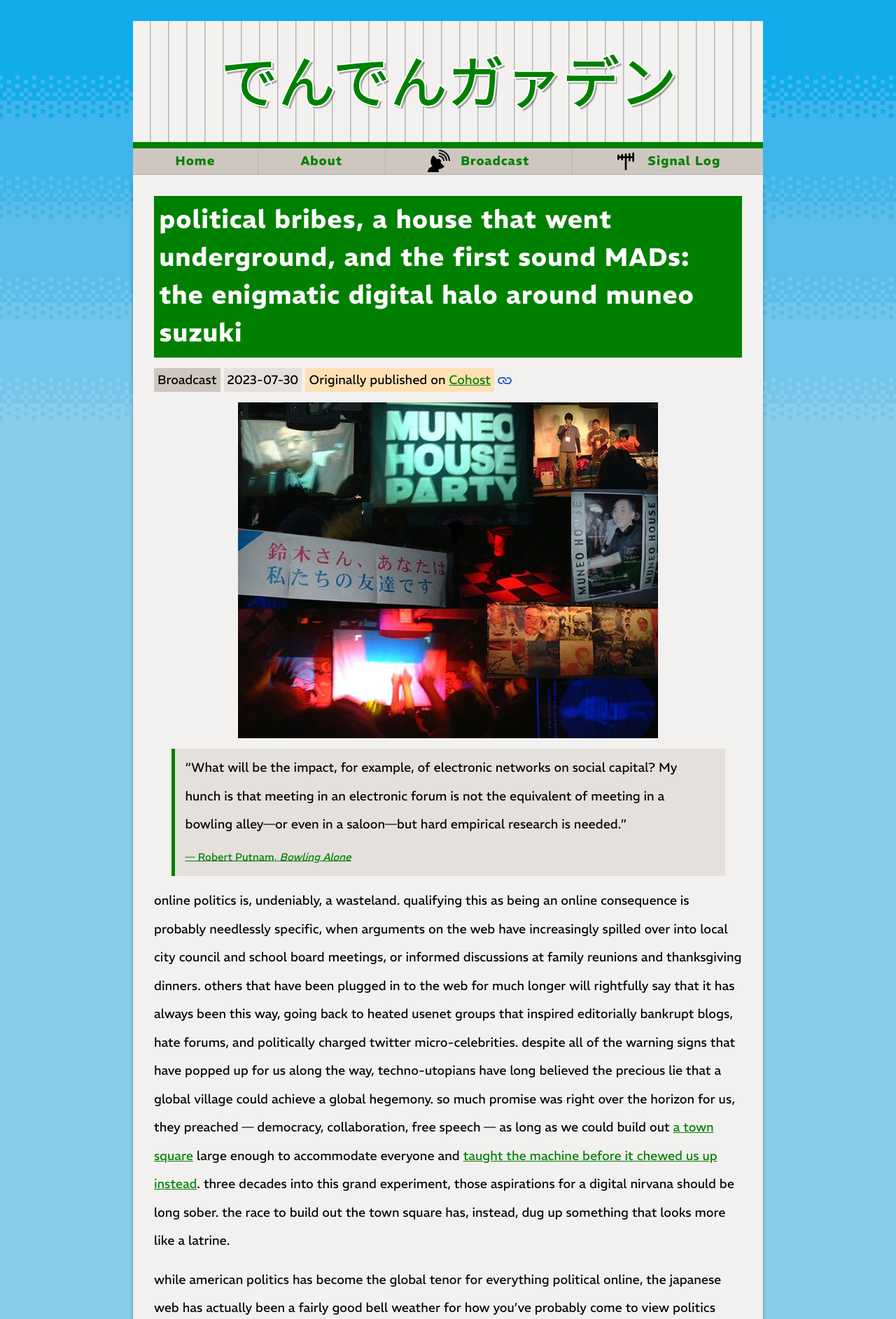
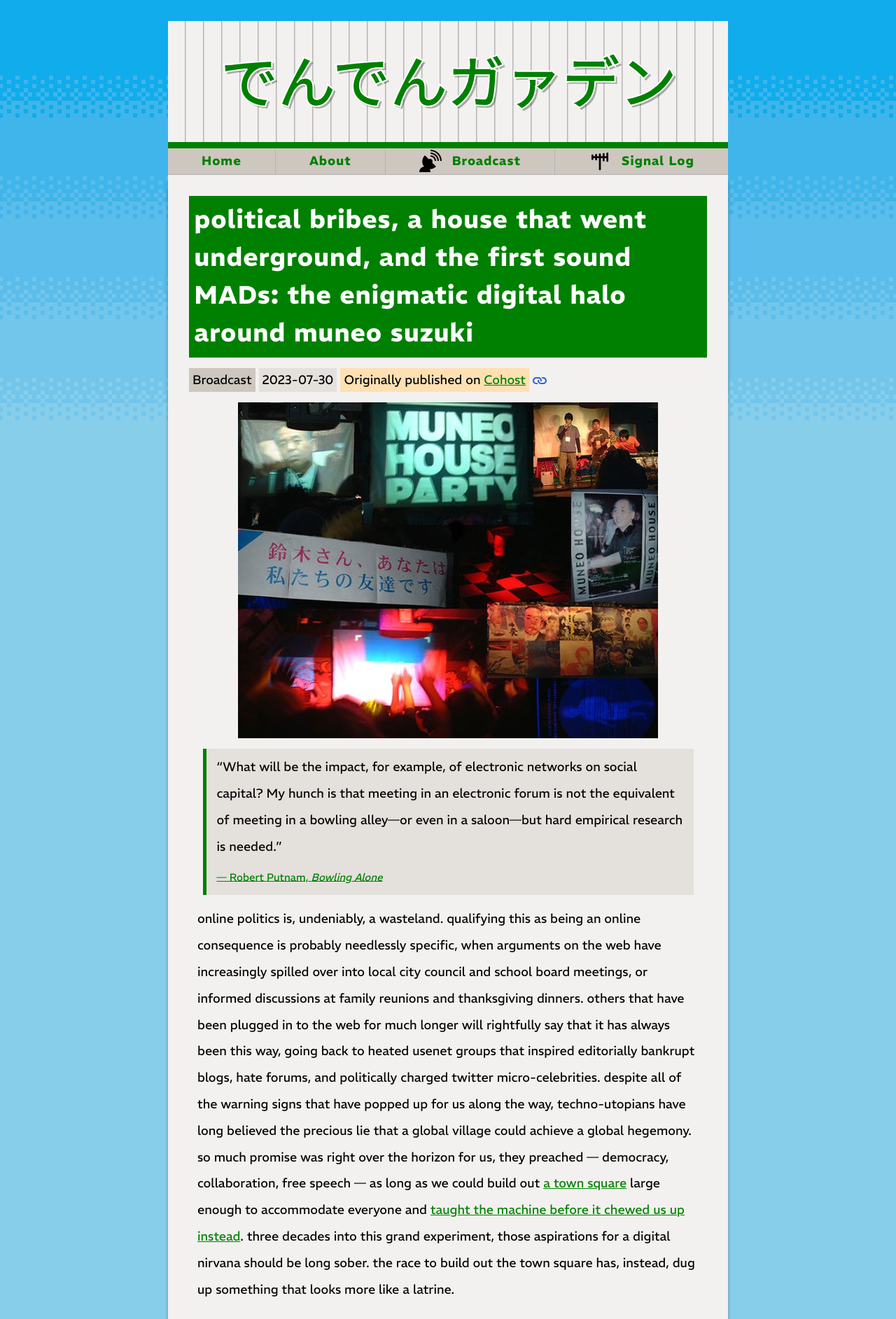
Before and after one commit to dendengarden/dendengarden.github.io, a Jekyll site: the page built from _posts/broadcast/2023-07-30-muneo-house.markdown, in a window 1280 px wide. Shown: the top 1885 px of the page at 70% size. Built offline with Jekyll 4.4.1, drawn with Linux system fonts in a browser that asks for light colours.

Commit message:
More styling adjustments

```diff
--- a/_posts/broadcast/2023-07-30-muneo-house.markdown
+++ b/_posts/broadcast/2023-07-30-muneo-house.markdown
@@ -40,7 +40,7 @@
 
 with plenty of background on japanese-russian relations, as we pivot back into how this all ties into 2ch, you might think I'm going to say it acted as the bedrock for some radicalist netto-uyoku propaganda movement. instead, you should feel free to let everything you've just read until now drain out of your mental faucet. the edges of that story are far too rough, and far too heavy, for it have any hope of traveling very far online. just as with [biden and trump playing wii sports](https://www.youtube.com/watch?v=q6ra0KDgVbg), or [george bush dancing to a late 90s house hit](https://www.youtube.com/watch?v=xPkeIV1CRCM), political figures are much more entertaining as charicatures of themselves that aren't necessarily rooted in a strict political reality. here, a pun travels more easily, and before people tweeted their uselessly bad puns from the toilet, one post to 2ch's /techno/ board unknowingly planted the roots for a movement that was initially welcomed there with the 2ch equivalent of a groan:
 
-<details style="position: relative; overflow: hidden; width: 100%; background: #efefef">
+<details style="position: relative; overflow: hidden; width: 100%; background: #efefef; border: 5px solid #e3e3e3; box-sizing: border-box;">
   <summary style="font-size: 0; line-height: 0;">
     <div style="position: absolute; right: 10px; user-select: none; overflow: hidden; color: black; width: 100px; line-height: 32px; font-size: 18px; cursor: pointer; border: 1px solid black; border-radius: 5px; margin: 10px 0 0 10px; box-sizing: border-box;">
       <div style="display: inline-block; background: green; width: 50%; text-align: center; color: white;">JP</div><div style="display: inline-block; background: gray; width: 50%; text-align: center; color: #555;">EN</div>
@@ -70,7 +70,7 @@
 
 muneo house equals acid house. the next reply minced no words of its own, calling it a shit thread. another few replies would go on to [*sage*](https://knowyourmeme.com/memes/sage) it for having nothing to do with music, a very visible signal that they would prefer that the thread expire off the board altogether. people mostly used the thread for throwaway jokes more akin to toilet graffiti, and it was likely fated to be just another forgotten relic, until one poster returned a week later to take the assignment literally with an MP3 that likely took far less time to make. overnight, the thread started to take on a new life:
 
-<details style="position: relative; overflow: hidden; width: 100%; background: #efefef">
+<details style="position: relative; overflow: hidden; width: 100%; background: #efefef; border: 5px solid #e3e3e3; box-sizing: border-box;">
   <summary style="font-size: 0; line-height: 0;">
     <div style="position: absolute; right: 10px; user-select: none; overflow: hidden; color: black; width: 100px; line-height: 32px; font-size: 18px; cursor: pointer; border: 1px solid black; border-radius: 5px; margin: 10px 0 0 10px; box-sizing: border-box;">
       <div style="display: inline-block; background: green; width: 50%; text-align: center; color: white;">JP</div><div style="display: inline-block; background: gray; width: 50%; text-align: center; color: #555;">EN</div>
@@ -120,7 +120,7 @@
 
 with the first push coming from the interest around muneo's testimony, fanatics had already assembled enough music around the man to scrounge together a compilation album, and work began to cut it as a proper release. for some sense of how far back on the timeline we are, this first album was uploaded to winMX, japan's first real taste of P2P sharing as [it was one of the first solutions to support multi-byte character sets](https://www.weblio.jp/content/WinMX), before it would also be mirrored to now-defunct services like yahoo briefcase that offered a cool 30 MB of free storage. more users that were roped in by the excitement contributed their own takes on jacket art, some producing limited or european cover editions. judging by the praise being scattered for this new fount of content, this kuso thread had finally been polished into a wonderfully shitty shine:
 
-<details style="position: relative; overflow: hidden; width: 100%; background: #efefef">
+<details style="position: relative; overflow: hidden; width: 100%; background: #efefef; border: 5px solid #e3e3e3; box-sizing: border-box;">
   <summary style="font-size: 0; line-height: 0;">
     <div style="position: absolute; right: 10px; user-select: none; overflow: hidden; color: black; width: 100px; line-height: 32px; font-size: 18px; cursor: pointer; border: 1px solid black; border-radius: 5px; margin: 10px 0 0 10px; box-sizing: border-box;">
       <div style="display: inline-block; background: green; width: 50%; text-align: center; color: white;">JP</div><div style="display: inline-block; background: gray; width: 50%; text-align: center; color: #555;">EN</div>
--- a/_sass/garden.scss
+++ b/_sass/garden.scss
@@ -26,7 +26,7 @@
   --post-image-note-border: rgb(0, 0, 0);
   --post-image-note-bg: rgb(255, 255, 238);
 
-  --content-width: 900px;
+  --content-width: 800px;
   --wrapper-height-min: 250px;
   --spacing-unit: 30px;
 
--- a/_sass/garden/_layout.scss
+++ b/_sass/garden/_layout.scss
@@ -380,7 +380,11 @@
 
 .post-content {
   margin-bottom: var(--spacing-unit);
-  line-height: calc(var(--base-font-size) * 2.25);
+  line-height: calc(var(--base-font-size) * 2.1);
+
+  p {
+    padding: 0 calc(var(--spacing-unit) / 2.5);
+  }
 
   h2 {
     font-size: calc(var(--base-font-size) * 2);
```
